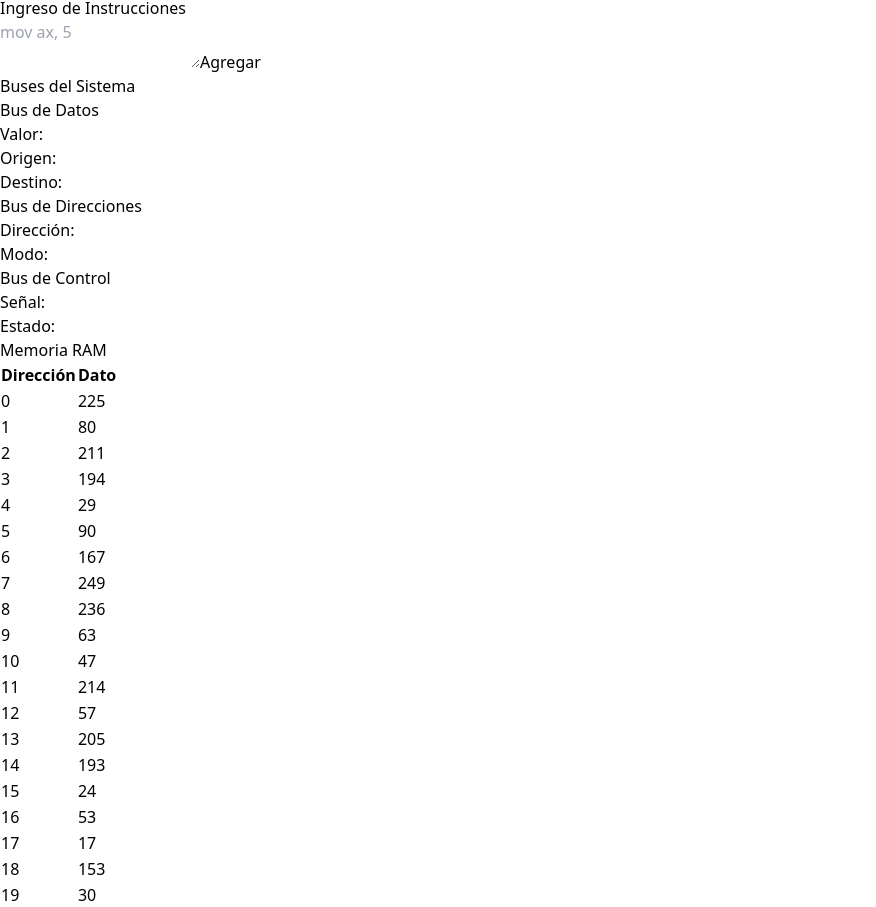
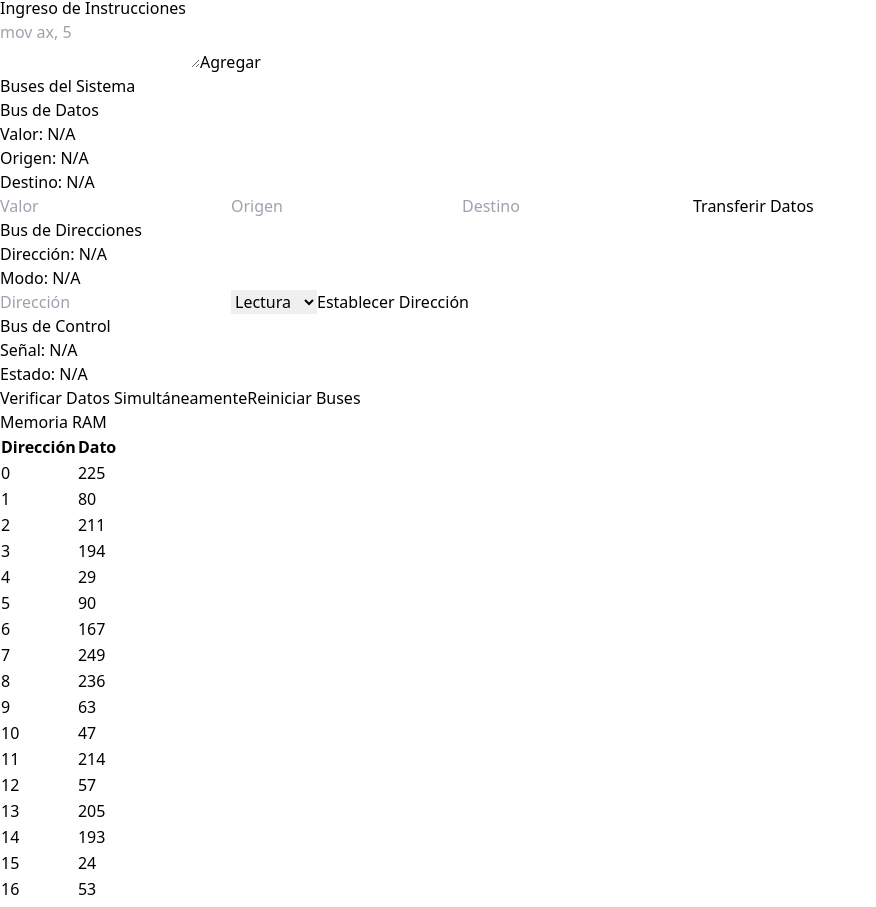
Before and after one commit to Sebastian906/Arquitectura-Frontend, a React (Vite) app: page / in a window 1280 px wide. Shown: the part 7200-8107 px from the top of the page, without its empty margins (0-876 px from the left). Built offline with nearby package versions, Linux system fonts and the light colour scheme.

Commit message:
Se configuran todas las funciones e interfaces de los buses del sistema

```diff
--- a/src/components/Buses.jsx
+++ b/src/components/Buses.jsx
@@ -42,24 +42,144 @@ const Buses = () => {
         }));
     }, []);
 
+    const resetearBuses = useCallback(() => {
+        setBuses({
+            datos: {
+                valor: null,
+                origen: null,
+                destino: null
+            },
+            direcciones: {
+                valor: null,
+                modo: null
+            },
+            control: {
+                señal: null,
+                estado: null
+            }
+        });
+    }, []);
+
+    const verificarDatos = useCallback(() => {
+        setBuses({
+            datos: {
+                valor: 1234,
+                origen: 'CPU',
+                destino: 'Memoria'
+            },
+            direcciones: {
+                valor: '0x1A3F',
+                modo: 'Lectura'
+            },
+            control: {
+                señal: 'Transferencia simultánea activa',
+                estado: 'Activo'
+            }
+        });
+    }, []);
+
     return (
         <div className="buses-container space-y-4 max-w-4xl p-4 border border-gray-400 rounded-lg">
             <h2 className="text-lg font-bold mb-4 text-slate-800 text-center">Buses del Sistema</h2>
+            {/* Bus de Datos */}
             <div className="bus datos border p-4 rounded shadow-md">
                 <h3 className="text-lg font-bold text-slate-800">Bus de Datos</h3>
-                <p>Valor: {buses.datos.valor}</p>
-                <p>Origen: {buses.datos.origen}</p>
-                <p>Destino: {buses.datos.destino}</p>
+                <p>Valor: {buses.datos.valor || 'N/A'}</p>
+                <p>Origen: {buses.datos.origen || 'N/A'}</p>
+                <p>Destino: {buses.datos.destino || 'N/A'}</p>
+
+                {/* Formulario para transferencia de datos */}
+                <form
+                    className="mt-4 flex flex-col gap-2"
+                    onSubmit={(e) => {
+                        e.preventDefault();
+                        const form = e.target;
+                        const valor = form.valor.value;
+                        const origen = form.origen.value;
+                        const destino = form.destino.value;
+                        transferirDatos({ valor, origen, destino });
+                        form.reset();
+                    }}
+                >
+                    <input
+                        name="valor"
+                        placeholder="Valor"
+                        className="border border-gray-400 rounded px-2 py-1"
+                        required
+                    />
+                    <input
+                        name="origen"
+                        placeholder="Origen"
+                        className="border border-gray-400 rounded px-2 py-1"
+                        required
+                    />
+                    <input
+                        name="destino"
+                        placeholder="Destino"
+                        className="border border-gray-400 rounded px-2 py-1"
+                        required
+                    />
+                    <button className="bg-blue-500 text-white px-4 py-2 rounded">Transferir Datos</button>
+                </form>
             </div>
+
+            {/* Bus de Direcciones */}
             <div className="bus direcciones border p-4 rounded shadow-md">
                 <h3 className="text-lg font-bold text-slate-800">Bus de Direcciones</h3>
-                <p>Dirección: {buses.direcciones.valor}</p>
-                <p>Modo: {buses.direcciones.modo}</p>
+                <p>Dirección: {buses.direcciones.valor || 'N/A'}</p>
+                <p>Modo: {buses.direcciones.modo || 'N/A'}</p>
+
+                {/* Formulario para establecer direcciones */}
+                <form
+                    className="mt-4 flex flex-col gap-2"
+                    onSubmit={(e) => {
+                        e.preventDefault();
+                        const form = e.target;
+                        const direccion = form.direccion.value;
+                        const modo = form.modo.value;
+                        establecerDireccion(direccion, modo);
+                        form.reset();
+                    }}
+                >
+                    <input
+                        name="direccion"
+                        placeholder="Dirección"
+                        className="border border-gray-400 rounded px-2 py-1"
+                        required
+                    />
+                    <select
+                        name="modo"
+                        className="border border-gray-400 rounded px-2 py-1"
+                        required
+                    >
+                        <option value="Lectura">Lectura</option>
+                        <option value="Escritura">Escritura</option>
+                    </select>
+                    <button className="bg-blue-500 text-white px-4 py-2 rounded">Establecer Dirección</button>
+                </form>
             </div>
+
+            {/* Bus de Control */}
             <div className="bus control border p-4 rounded shadow-md">
                 <h3 className="text-lg font-bold text-slate-800">Bus de Control</h3>
-                <p>Señal: {buses.control.señal}</p>
-                <p>Estado: {buses.control.estado}</p>
+                <p>Señal: {buses.control.señal || 'N/A'}</p>
+                <p>Estado: {buses.control.estado || 'N/A'}</p>
+            </div>
+
+            {/* Botones adicionales */}
+            <div className="text-center mt-4 space-x-4 space-y-2">
+                <button
+                    className="bg-purple-500 text-white px-4 py-2 rounded hover:bg-purple-600"
+                    onClick={verificarDatos}
+                >
+                    Verificar Datos Simultáneamente
+                </button>
+                <button
+                    className="bg-red-500 text-white px-4 py-2 rounded hover:bg-red-600"
+                    onClick={resetearBuses}
+                >
+                    Reiniciar Buses
+                </button>
             </div>
         </div>
     );
```
